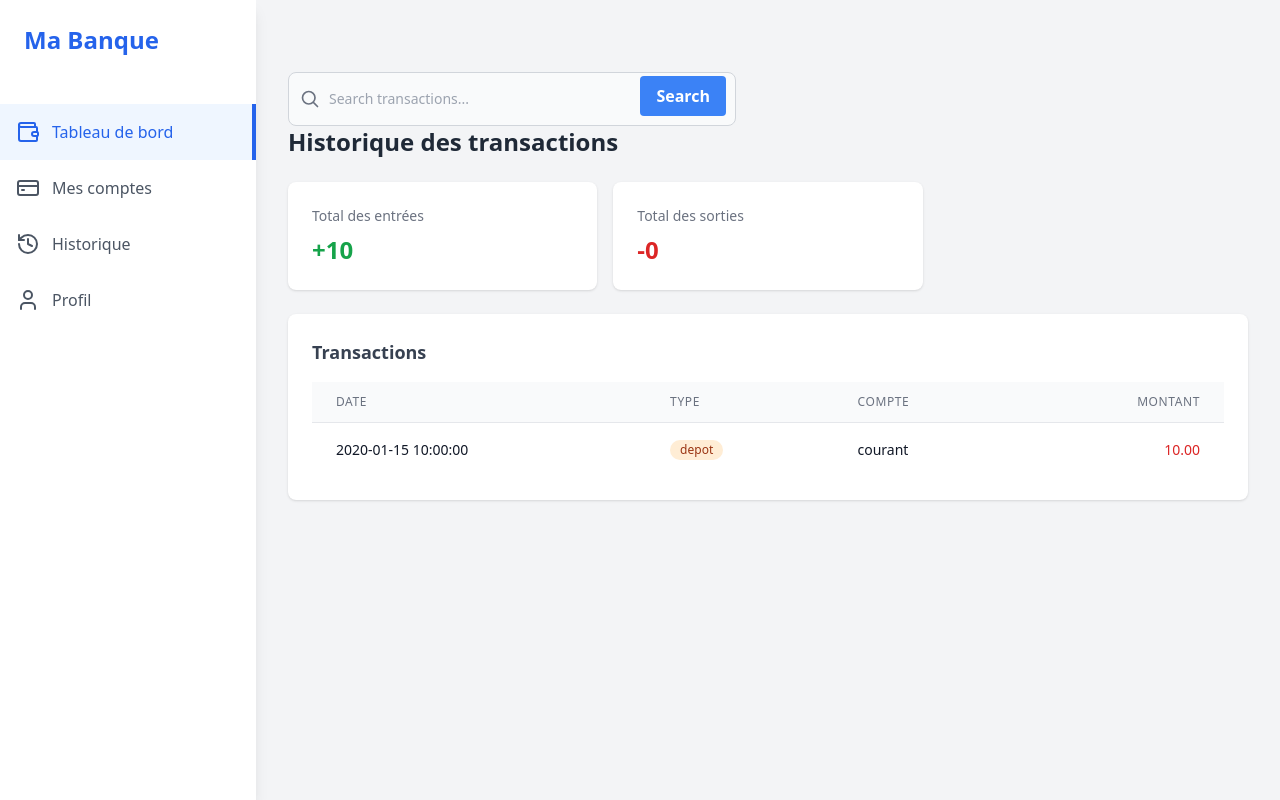
After one commit to anasHammaoui/gestionComptesBancaire, a PHP site: page /historique.php in a window 1280 px wide. The commit adds this page. Run offline with PHP 8.4, Linux system fonts and the light colour scheme; the visitor is signed in with stand-in values (Sample User, id 1); tables that the repository leaves empty hold one stand-in row (values such as "Sample post"); some libraries are stand-ins or nearby versions.

Commit message:
transferer et historique

```diff
--- a/controller/clientController.php
+++ b/controller/clientController.php
@@ -111,13 +111,31 @@ public function clientAccount(){
     }
 
     public function transferer(){
+
         $amount = (float)$_POST['amount'];
-        $account_id = (int)$_POST['account_id'];
+        $account_id_source = (int)$_POST['account_id_source'];
+        $account_id_cible = (int)$_POST['account_id_cible'];
         // $beneficiary_account_id=(int)$_POST['beneficiary_account_id'];
-        $transactionInfo = ["account_id" => $account_id, "amount" => $amount];
+        $transactionInfo = ["account_id_source" => $account_id_source,"account_id_cible"=>$account_id_cible, "amount" => $amount];
 
         $client = new Client();
         $client->transfererArgent($transactionInfo);
         header("Location: index.php");
     }
+    public function historique(){
+      $historiquetransactions=  $this->clientModel->history();
+      $depots=0;
+      $retraits=0;
+      foreach($historiquetransactions as $historiquetransaction){
+            //   echo "<pre>";
+            //     var_dump($historiquetransaction);
+        if($historiquetransaction["transaction_type"] === 'depot'){
+            $depots +=(float)$historiquetransaction["amount"] ;
+        }elseif($historiquetransaction["transaction_type"] === 'retrait'){
+            $retraits +=(float)$historiquetransaction["amount"] ;
+        }
+    }
+    return  ["historiquetransactions"=>$historiquetransactions,"depot"=>$depots,"retrait"=>$retraits];
+
+    }
 }
--- a/model/client.php
+++ b/model/client.php
@@ -44,7 +44,7 @@ class Client extends Database
     public function showSold()
     {
         $userId = $_SESSION["userId"];
-        $stmt = $this->connection->prepare("SELECT balance , id FROM accounts WHERE user_id = ? && account_type='courant'");
+        $stmt = $this->connection->prepare("SELECT balance ,acc_status, id FROM accounts WHERE user_id = ? && account_type='courant'");
         $stmt->execute([$userId]);
         $clientSold = $stmt->fetch(PDO::FETCH_ASSOC);
         return $clientSold;
@@ -52,7 +52,7 @@ class Client extends Database
     public function showSoldepa()
     {
         $userId = $_SESSION["userId"];
-        $stmt = $this->connection->prepare("SELECT balance , id FROM accounts WHERE user_id = ? && account_type='epargne'");
+        $stmt = $this->connection->prepare("SELECT balance ,acc_status, id FROM accounts WHERE user_id = ? && account_type='epargne'");
         $stmt->execute([$userId]);
         $clientSold = $stmt->fetch(PDO::FETCH_ASSOC);
         return $clientSold;
@@ -82,13 +82,13 @@ class Client extends Database
             }
 
             // Update account balance
-            $stmt = $this->connection->prepare("UPDATE accounts  SET balance = balance - :amount,  updated_at = NOW()   WHERE id = :accountId && acc_status='active'" );
+            $stmt = $this->connection->prepare("UPDATE accounts  SET balance = balance - :amount,  updated_at = NOW()   WHERE id = :accountId && acc_status='active' && account_type='courant'");
 
             $stmt->execute([
                 ':amount' => $transactionInfo["amount"],
                 ':accountId' => $transactionInfo["account_id"]
             ]);
-            if(!$stmt){
+            if (!$stmt) {
                 return false;
             }
             $stmt = $this->connection->prepare("INSERT INTO transactions (account_id,amount,transaction_type)  VALUES (?,?,?)");
@@ -96,7 +96,6 @@ class Client extends Database
 
             $this->connection->commit();
             return true;
-
         } catch (Exception $e) {
             $this->connection->rollBack();
             throw $e;
@@ -114,29 +113,29 @@ class Client extends Database
             $currentBalance = $stmt->fetchColumn();
 
 
-            if ($transactionInfo['amount']<0.01 ) {
+            if ($transactionInfo['amount'] < 0.01) {
                 return false;
             }
 
             // Update account balance
-            $stmt = $this->connection->prepare("UPDATE accounts  SET balance = balance + :amount,  updated_at = NOW()   WHERE id = :accountId && acc_status='active'" );
+            $stmt = $this->connection->prepare("UPDATE accounts  SET balance = balance + :amount,  updated_at = NOW()   WHERE id = :accountId && acc_status='active'");
 
             $stmt->execute([
                 ':amount' => $transactionInfo["amount"],
                 ':accountId' => $transactionInfo["account_id"]
             ]);
-            if(!$stmt){
+            if (!$stmt) {
                 return false;
             }
             $stmt = $this->connection->prepare("INSERT INTO transactions (account_id,amount,transaction_type)  VALUES (?,?,?)");
             $stmt->execute([$transactionInfo["account_id"], $transactionInfo["amount"], "depot"]);
             $this->connection->commit();
             return true;
-
         } catch (Exception $e) {
             $this->connection->rollBack();
             throw $e;
-        }    }
+        }
+    }
     public function transfererArgent($transactionInfo)
     {
         try {
@@ -145,30 +144,43 @@ class Client extends Database
 
             // Get current balance
             $stmt = $this->connection->prepare("SELECT balance FROM accounts WHERE id = ? ");
-            $stmt->execute([$transactionInfo["account_id"]]);
+            $stmt->execute([$transactionInfo["account_id_source"]]);
             $currentBalance = $stmt->fetchColumn();
-
-
-
+            if ($currentBalance >= $transactionInfo["amount"]) {
 
                 // Update account balance
-            $stmt = $this->connection->prepare("UPDATE accounts  SET balance = balance + :amount,  updated_at = NOW()   WHERE id = :accountId && acc_status='active'" );
-            $stmt = $this->connection->prepare("UPDATE accounts  SET balance = balance - :amount,  updated_at = NOW()   WHERE id = : && acc_status='active'" );
+                $stmt1 = $this->connection->prepare("UPDATE accounts  SET balance = balance + :amount,  updated_at = NOW()   WHERE id = :account_id_cible AND acc_status='active'");
+                $stmt2 = $this->connection->prepare("UPDATE accounts  SET balance = balance - :amount,  updated_at = NOW()   WHERE id = :account_id_source AND acc_status='active'");
 
-            $stmt->execute([
+                $stmt1->execute([
                     ':amount' => $transactionInfo["amount"],
-                ':accountId' => $transactionInfo["account_id"]
+                    ':account_id_cible' => $transactionInfo["account_id_cible"],
+
                 ]);
-            if(!$stmt){
-                return false;
+
+                $stmt2->execute([
+                    ':amount' => $transactionInfo["amount"],
+                    ':account_id_source' => $transactionInfo["account_id_source"],
+
+                ]);
+
+                $stmt = $this->connection->prepare("INSERT INTO transactions (account_id,amount,transaction_type,beneficiary_account_id)  VALUES (?,?,?,?)");
+                $stmt->execute([$transactionInfo["account_id_source"], $transactionInfo["amount"], "transfert", $transactionInfo["account_id_cible"]]);
+
+                $this->connection->commit();
             }
-            $stmt = $this->connection->prepare("INSERT INTO transactions (account_id,amount,transaction_type)  VALUES (?,?,?)");
-            $stmt->execute([$transactionInfo["account_id"], $transactionInfo["amount"], "transfert"]);
-            $this->connection->commit();
-            return true;
 
         } catch (Exception $e) {
+            error_log('erreur' . $e->getMessage());
             $this->connection->rollBack();
             throw $e;
-        }      }
         }
+    }
+    public function history(){
+        $userId = $_SESSION["userId"];
+        $stmt = $this->connection->prepare("SELECT * FROM transactions inner join accounts on transactions.account_id=accounts.id WHERE accounts.user_id=?");
+        $stmt->execute([$userId]);
+        $alltransactions = $stmt->fetchAll();
+        return $alltransactions;
+    }
+}
--- a/view/client/formullairetransfer.php
+++ b/view/client/formullairetransfer.php
@@ -26,7 +26,7 @@
         <label for="source-account" class="block text-gray-700 font-medium mb-2">Compte source</label>
         <select
              id="source-account"
-              name="source_account_id"
+              name="account_id_source"
             class="w-full px-4 py-2 border rounded-lg text-gray-700 focus:outline-none focus:ring-2 focus:ring-blue-500 focus:border-transparent"
             required
 >
@@ -44,7 +44,7 @@
         <label for="target-account" class="block text-gray-700 font-medium mb-2">Compte cible</label>
         <select
           id="account-type"
-          name="account_id"
+          name="account_id_cible"
           class="w-full px-4 py-2 border rounded-lg text-gray-700 focus:outline-none focus:ring-2 focus:ring-blue-500 focus:border-transparent"
           required
         >
--- /dev/null
+++ b/view/client/historique.php
@@ -0,0 +1,160 @@
+<?php
+ require_once "../../controller/clientController.php";
+ require_once "../../model/client.php";
+ $user=new ClientController();
+//  $entrer=$user-> deposer();
+//  $sortie=$user->retirer();
+ $histo=$user->historique();
+//  echo "<pre>";
+//  var_dump($histo);
+//  die();
+  ?>
+
+
+<!DOCTYPE html>
+<html lang="fr">
+<head>
+    <meta charset="UTF-8">
+    <meta name="viewport" content="width=device-width, initial-scale=1.0">
+    <title>Ma Banque - Historique des transactions</title>
+    <script src="https://cdnjs.cloudflare.com/ajax/libs/lucide/0.263.1/umd/lucide.min.js"></script>
+    <script src="https://cdn.tailwindcss.com"></script>
+</head>
+<body class="bg-gray-100">
+    <div class="flex min-h-screen">
+        <!-- Sidebar -->
+        <div class="w-64 bg-white shadow-lg md:block hidden">
+            <div class="p-6">
+                <h1 class="text-2xl font-bold text-blue-600">Ma Banque</h1>
+            </div>
+            <nav class="mt-6">
+                <a href="index.php" class="flex items-center w-full p-4 space-x-3 bg-blue-50 text-blue-600 border-r-4 border-blue-600">
+                    <i data-lucide="wallet"></i>
+                    <span>Tableau de bord</span>
+                </a>
+                <a href="compte.php" class="flex items-center w-full p-4 space-x-3 text-gray-600 hover:bg-gray-50">
+                    <i data-lucide="credit-card"></i>
+                    <span>Mes comptes</span>
+                </a>
+
+
+                <a href="historique.php" class="flex items-center w-full p-4 space-x-3 text-gray-600 hover:bg-gray-50">
+                    <i data-lucide="history"></i>
+                    <span>Historique</span>
+                </a>
+                <a href="profeil.php" class="flex items-center w-full p-4 space-x-3 text-gray-600 hover:bg-gray-50">
+                    <i data-lucide="user"></i>
+                    <span>Profil</span>
+                </a>
+            </nav>
+        </div>
+
+        <!-- Button to toggle sidebar on mobile -->
+        <button class="md:hidden p-4 text-gray-600" id="toggleSidebar">
+            <i data-lucide="menu"></i>
+        </button>
+
+        <!-- Main Content -->
+        <div class="flex-1 p-4 md:p-8">
+      <form class="max-w-md  mt-10" action="historique.php" method="post">
+  <label for="transaction-search" class="sr-only">Search Transactions</label>
+  <div class="relative">
+    <div class="absolute inset-y-0 left-0 flex items-center pl-3 pointer-events-none">
+      <!-- Search Icon -->
+      <svg class="w-5 h-5 text-gray-500" aria-hidden="true" xmlns="http://www.w3.org/2000/svg" fill="none" viewBox="0 0 24 24">
+        <path stroke="currentColor" stroke-linecap="round" stroke-linejoin="round" stroke-width="2" d="M21 21l-4.35-4.35M10.5 18a7.5 7.5 0 1 0 0-15 7.5 7.5 0 0 0 0 15z"/>
+      </svg>
+    </div>
+    <input type="search" id="transaction-search" name="transactions" class="block w-full p-4 pl-10 text-sm text-gray-900 border border-gray-300 rounded-lg bg-gray-50 focus:ring-blue-500 focus:border-blue-500" placeholder="Search transactions..." required>
+    <button type="submit" name="recherchetransactions" class="absolute right-2.5 bottom-2.5 bg-blue-500 hover:bg-blue-700 text-white font-bold py-2 px-4 rounded">Search</button>
+  </div>
+</form>
+            <h2 class="text-2xl font-bold text-gray-800">Historique des transactions</h2>
+
+
+
+            <!-- Résumé -->
+            <div class="grid grid-cols-1 md:grid-cols-3 gap-4 mt-6">
+                <div class="bg-white p-6 rounded-lg shadow">
+                    <h3 class="text-sm font-medium text-gray-500">Total des entrées</h3>
+                    <p class="text-2xl font-bold text-green-600 mt-2">+<?=$histo['depot']?></p>
+                </div>
+                <div class="bg-white p-6 rounded-lg shadow">
+                    <h3 class="text-sm font-medium text-gray-500">Total des sorties</h3>
+                    <p class="text-2xl font-bold text-red-600 mt-2">-<?=$histo['retrait']?></p>
+                </div>
+
+            </div>
+
+            <!-- Liste des transactions -->
+          <!-- Liste des transactions -->
+<div class="bg-white rounded-lg shadow mt-6">
+    <div class="p-4 md:p-6">
+        <div class="flex justify-between items-center mb-4">
+            <h3 class="text-lg font-semibold text-gray-700">Transactions</h3>
+
+        </div>
+
+        <div class="overflow-x-auto">
+            <table class="min-w-full divide-y divide-gray-200">
+                <thead>
+                    <tr class="bg-gray-50">
+                        <th class="px-6 py-3 text-left text-xs font-medium text-gray-500 uppercase tracking-wider">
+                            Date
+                        </th>
+                        <th class="px-6 py-3 text-left text-xs font-medium text-gray-500 uppercase tracking-wider">
+                            Type
+                        </th>
+                        <th class="px-6 py-3 text-left text-xs font-medium text-gray-500 uppercase tracking-wider">
+                            Compte
+                        </th>
+                        <th class="px-6 py-3 text-right text-xs font-medium text-gray-500 uppercase tracking-wider">
+                            Montant
+                        </th>
+
+                    </tr>
+                </thead>
+                <tbody class="bg-white divide-y divide-gray-200">
+                    <!-- Transaction 1 -->
+                    <?php foreach($histo["historiquetransactions"] as $transaction) : ?>
+                        <tr class="hover:bg-gray-50">
+                        <td class="px-6 py-4 whitespace-nowrap text-sm text-gray-900">
+                            <?= $transaction['created_at'] ?>
+                        </td>
+
+                        <td class="px-6 py-4 whitespace-nowrap text-sm text-gray-900">
+                            <span class="inline-flex items-center px-2.5 py-0.5 rounded-full text-xs font-medium bg-orange-100 text-orange-800">
+                            <?= $transaction['transaction_type'] ?>
+                            </span>
+                        </td>
+                        <td class="px-6 py-4 whitespace-nowrap text-sm text-gray-900">
+                        <?= $transaction['account_type'] ?>
+                              </td>
+                        <td class="px-6 py-4 whitespace-nowrap text-sm text-right font-medium text-red-600">
+                        <?= $transaction['amount'] ?>
+                                   </td>
+
+                    </tr>
+                    <?php endforeach ?>
+
+                    <!-- Plus de transactions... -->
+                </tbody>
+            </table>
+        </div>
+
+
+    </div>
+</div>
+    <script>
+        // Toggle sidebar visibility on mobile
+        const toggleButton = document.getElementById('toggleSidebar');
+        const sidebar = document.querySelector('.w-64');
+
+        toggleButton.addEventListener('click', () => {
+            sidebar.classList.toggle('hidden');
+        });
+
+        lucide.createIcons();
+    </script>
+</body>
+</html>
--- a/view/client/profeil.php
+++ b/view/client/profeil.php
@@ -44,15 +44,15 @@ $userInfo=$user->showClient();
                     <i data-lucide="credit-card"></i>
                     <span>Mes comptes</span>
                 </a>
-                <a href="virement.html" class="flex items-center w-full p-4 space-x-3 text-gray-600 hover:bg-gray-50">
+                <!-- <a href="virement.html" class="flex items-center w-full p-4 space-x-3 text-gray-600 hover:bg-gray-50">
                     <i data-lucide="send"></i>
                     <span>Virements</span>
-                </a>
+                </a> -->
                 <!-- <a href="benificier.html" class="flex items-center w-full p-4 space-x-3 text-gray-600 hover:bg-gray-50">
                     <i data-lucide="users"></i>
                     <span>Bénéficiaires</span>
                 </a> -->
-                <a href="historique.html" class="flex items-center w-full p-4 space-x-3 text-gray-600 hover:bg-gray-50">
+                <a href="historique.php" class="flex items-center w-full p-4 space-x-3 text-gray-600 hover:bg-gray-50">
                     <i data-lucide="history"></i>
                     <span>Historique</span>
                 </a>
```
Also changed, not shown: view/client/compte.php (+25 -28 lines), view/client/historique.html (deleted, +0 -283 lines), view/client/index.php (+7 -7 lines). Lines whose indentation alone changed are shown as unchanged.
